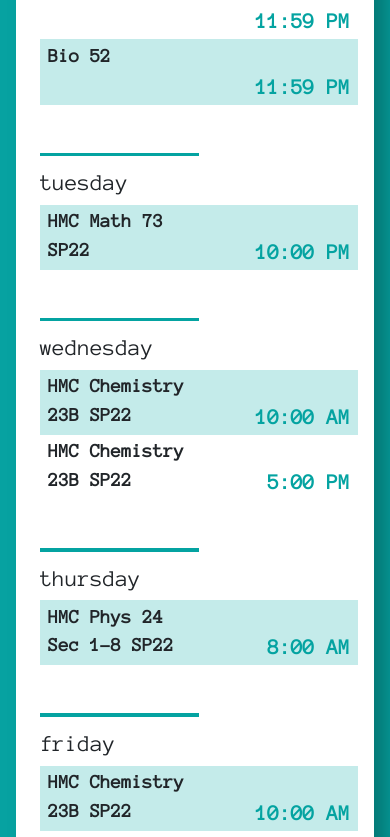
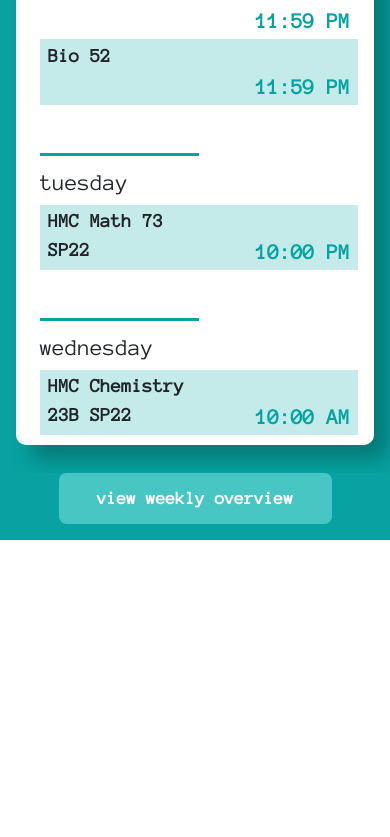
Before and after one commit to acowe/GSCal_front_end, a React (Create React App) app: page /#/home in a window 390 px wide. Shown: the part 1159-1996 px from the top of the page. After the commit the page ends 1699 px from the top, so only its background shows below. Built offline with nearby package versions, Linux system fonts and the light colour scheme; a web font is replaced by a local one.

Commit message:
added additional visual compatibility  for mobile view

```diff
--- a/src/Home.css
+++ b/src/Home.css
@@ -382,6 +382,12 @@
     }
 }
 
+@media (max-width: 991px) {
+    .list_col{
+        height: 95%;
+    }
+}
+
 .task_card{
     max-width: 100%;
     height: 100%;
@@ -398,7 +404,7 @@
 
 @media (max-width: 991px) {
     .task_card{
-        max-height: 80%;
+        max-height: 90%;
     }
 }
 
@@ -418,6 +424,14 @@
     background-color: #F5F5F5;
 }
 
+@media (max-width: 400px){
+    .task_card_contents::-webkit-scrollbar
+    {
+        width: 0px;
+        background-color: #F5F5F5;
+    }
+}
+
 .task_card_contents::-webkit-scrollbar-thumb
 {
     border-radius: 10px;
@@ -427,8 +441,10 @@
 @media (max-width: 400px) {
     .task_card .task_card_contents{
         height:100%;
-        overflow-y: hidden;
+        overflow-y: scroll;
     }
+
+
 }
 
 .task_day_entry{
@@ -489,8 +505,9 @@
 
 @media (max-width: 991px) {
     .dl_button_group{
+        background-color: #07A2A1;
         width: 100%;
-        margin-top: 3rem;
+        margin-top: 1.8rem;
         height: auto;
     }
 }
--- a/src/Home.js
+++ b/src/Home.js
@@ -352,7 +352,7 @@
                     </Col>
 
                     <Col lg={4} className={"px-0 pt-lg-4 pt-md-0 list_col"}>
-                        <div className={"ms-lg-0 me-lg-5 mx-md-5 mx-3 pb-2 mt-4 mt-lg-0 task_card"}>
+                        <div className={"ms-lg-0 me-lg-5 mx-md-5 mx-3 pb-2 mt-4 mt-lg-0 mb-lg-0 task_card"}>
                             <div className={"task_card_contents"}>
                                 <div className={"ms-3 me-2 mt-1 mb-2 task_day_entry"}>
                                     <h2 className={"fs-3"}>monday</h2>
@@ -519,7 +519,7 @@
                                 </div>
                             </div>
                         </div>
-                        <div className={"mt-3 mt-lg-4 dl_button_group"}>
+                        <div className={"mt-lg-4 dl_button_group"}>
                             <a href={"/gscal_front_end/#/wk_overview"} className={"mb-3 shadow-none btn btn-primary"}>view weekly overview</a>
                         </div>
 
```
Also changed, not shown: 2 other files (tests, documents, lock files or other folders).
